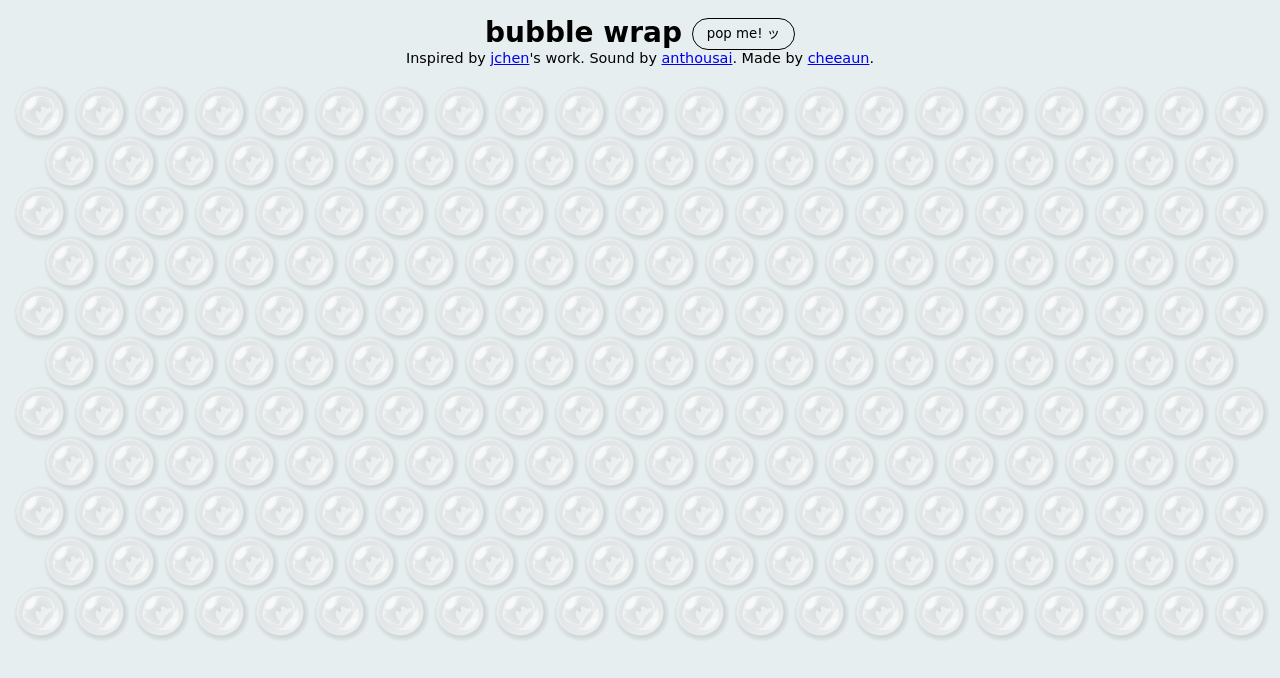
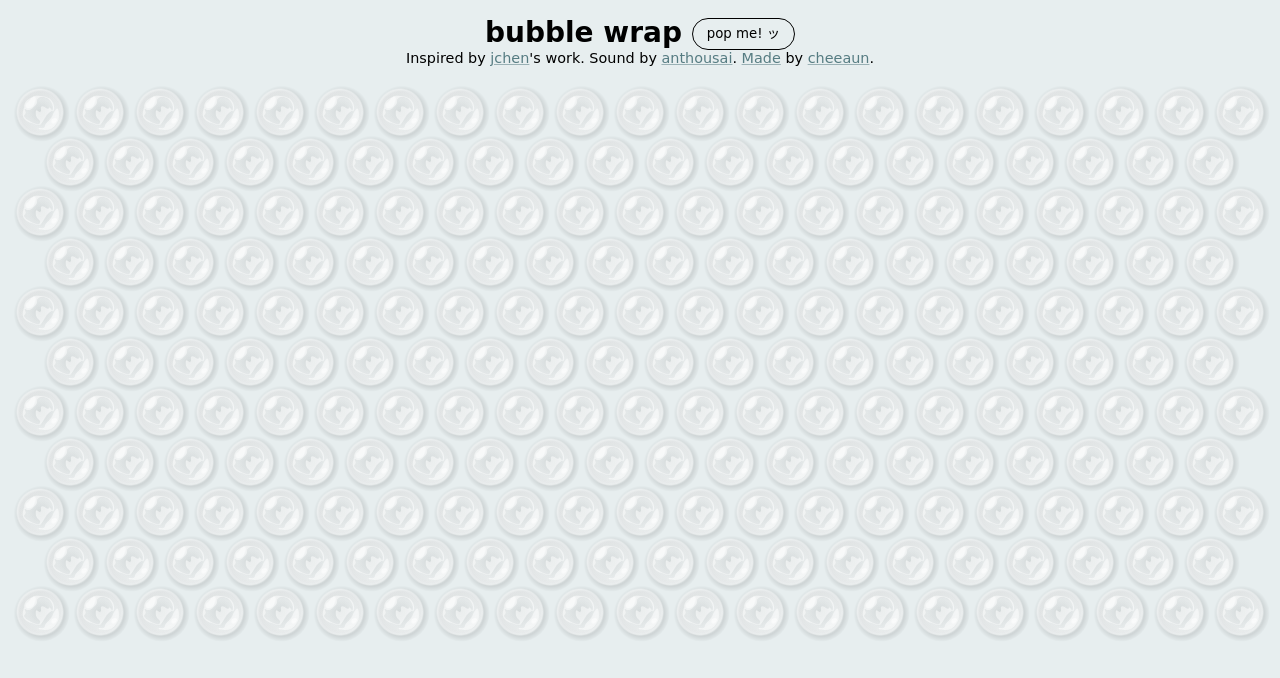
Before and after one commit to cheeaun/bubble-wrap, a plain HTML site: page index.html in a window 1280 px wide. Drawn offline with nearby package versions, Linux system fonts and the light colour scheme; no server answers; a web font is replaced by a local one.

Commit message:
Add link to repo and make links look nicer

```diff
--- a/index.html
+++ b/index.html
@@ -8,6 +8,10 @@
 <style>
   * {
     font-family: 'MuseoModerno', cursive;
+  }
+  a {
+    color: #567c82;
+    text-decoration-color: #567c8288;
   }
   html, body {
     margin: 0;
@@ -116,7 +120,7 @@
 <main>
   <header>
     <h1>Bubble wrap <button id="pop-reset-button" disabled>pop me! ッ</button></h1>
-    <p>Inspired by <a href="https://twitter.com/jchens_/status/1366402596827779075" target="_blank">jchen</a>'s work. Sound by <a href="https://freesound.org/people/Anthousai/sounds/399334/" target="_blank">anthousai</a>. Made by <a href="https://twitter.com/cheeaun" target="_blank">cheeaun</a>.</p>
+    <p>Inspired by <a href="https://twitter.com/jchens_/status/1366402596827779075" target="_blank">jchen</a>'s work. Sound by <a href="https://freesound.org/people/Anthousai/sounds/399334/" target="_blank">anthousai</a>. <a href="https://github.com/cheeaun/bubble-wrap" target="_blank">Made</a> by <a href="https://twitter.com/cheeaun" target="_blank">cheeaun</a>.</p>
   </header>
   <div id="bubble-wrap"></div>
 </main>
```
